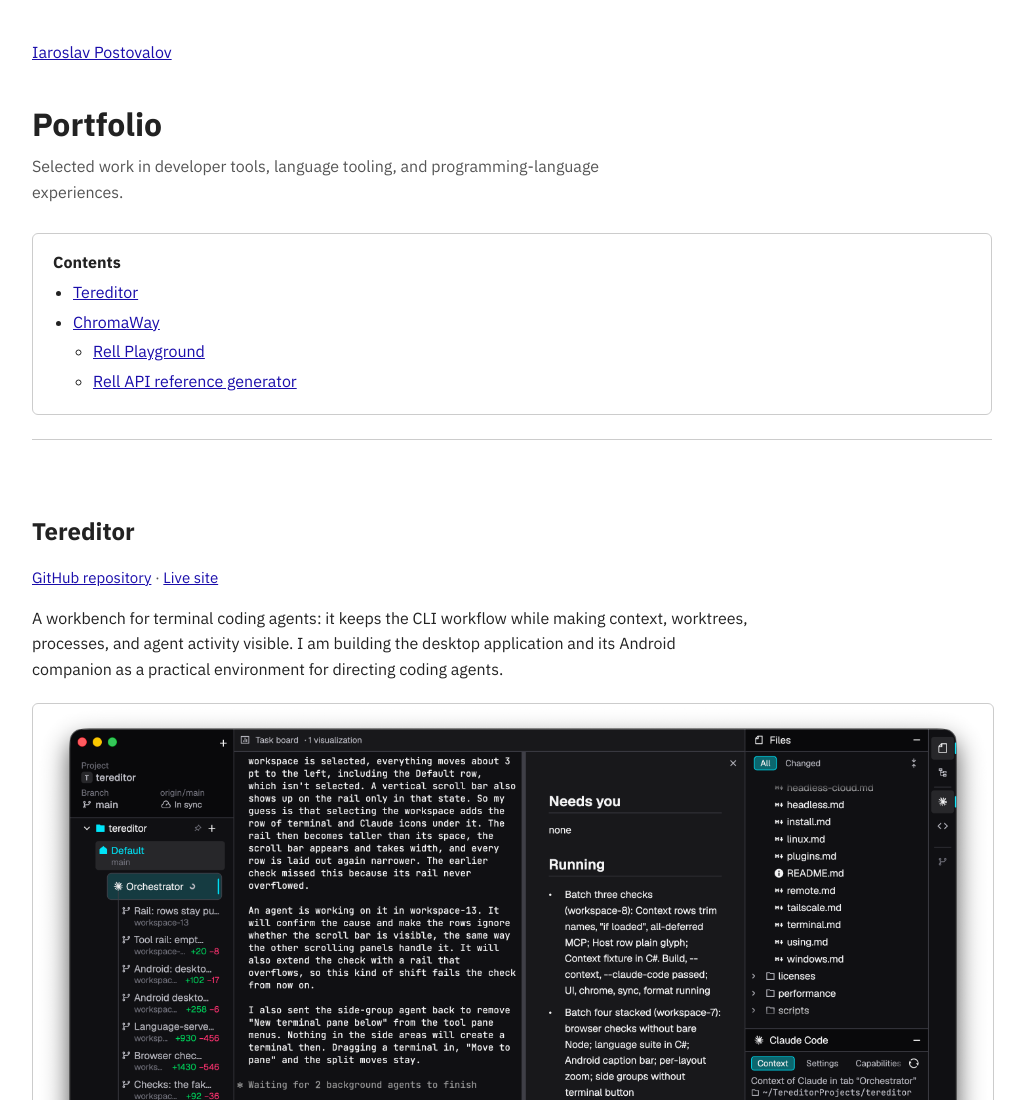
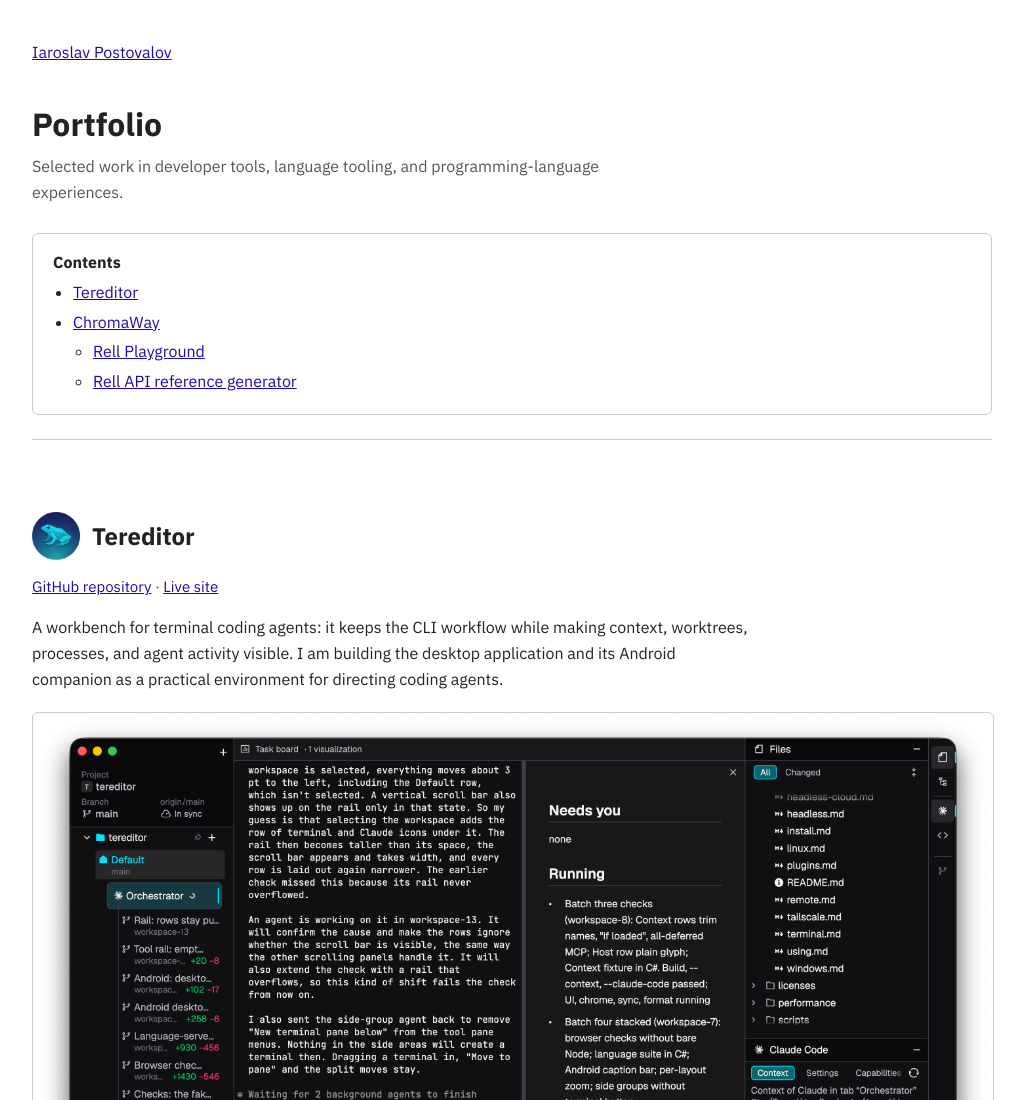
Before and after one commit to CommanderTvis/commandertvis.github.io, a plain HTML site: page portfolio/index.html in a window 1280 px wide. Shown: the top 1100 px of the page, without its empty margins (128-1153 px from the left). Drawn offline with Linux system fonts and the light colour scheme.

Commit message:
Use Tereditor repository logo
Co-authored-by: Copilot <223556219+Copilot@users.noreply.github.com>

```diff
--- a/portfolio/index.html
+++ b/portfolio/index.html
@@ -216,7 +216,14 @@
 
         <main>
             <article class="case-study" aria-labelledby="tereditor">
-                <h2 id="tereditor">Tereditor</h2>
+                <h2 id="tereditor" class="project-heading">
+                    <img
+                        class="project-logo"
+                        src="../assets/portfolio/tereditor-logo.png"
+                        alt="Tereditor logo"
+                    />
+                    <span>Tereditor</span>
+                </h2>
                 <p class="meta">
                     <a href="https://github.com/CommanderTvis/tereditor">GitHub repository</a>
                     &middot;
```
Also changed, not shown: assets/portfolio/tereditor-logo.png (added).
